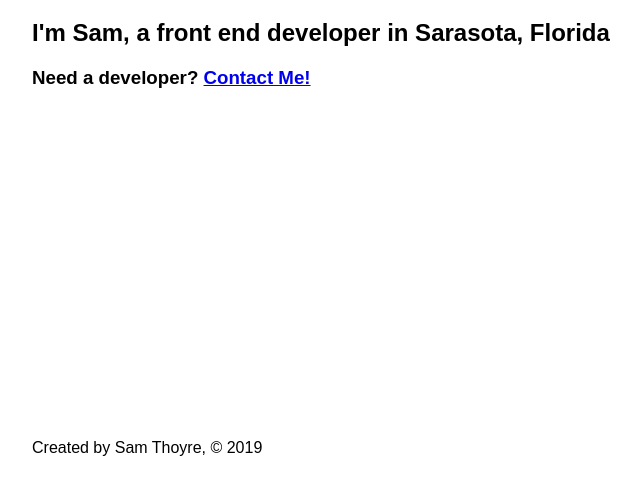
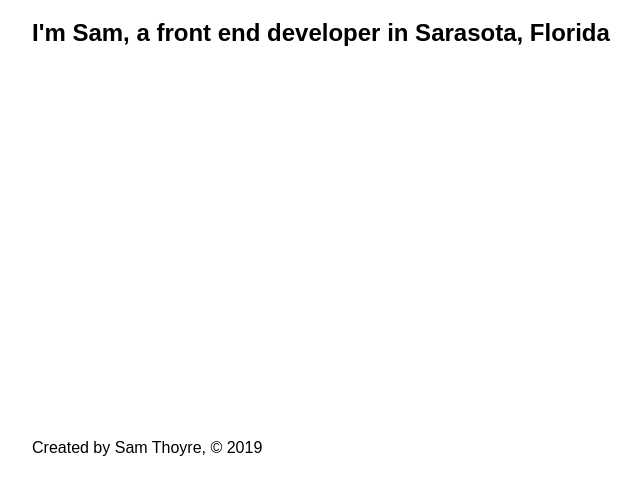
Before and after one commit to thorski1/New-Gatsby-Progress-Blog, a Gatsby site: page / in a window 1280 px wide. Shown: the part 335-830 px from the top of the page, without its empty margins (233-874 px from the left). Built offline with nearby package versions, Linux system fonts and the light colour scheme; Gatsby itself is replaced by a stand-in of ours.

Commit message:
initial commit

```diff
--- a/src/pages/index.js
+++ b/src/pages/index.js
@@ -13,10 +13,6 @@ const IndexPage = () => {
 			<h2>
 				I'm Sam, a front end developer in Sarasota, Florida
 			</h2>
-			<h3>
-				Need a developer?{" "}
-				<Link to="/contact">Contact Me!</Link>
-			</h3>
 		</Layout>
 	)
 }
```
